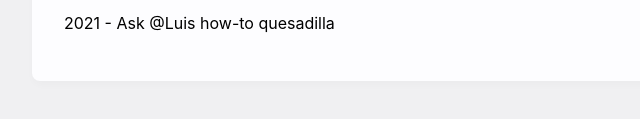
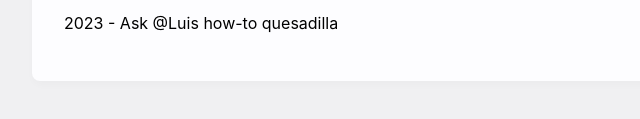
Before and after one commit to Octavio9052/Breakroom, a plain HTML site: page public/index.html in a window 1280 px wide. Shown: the part 591-710 px from the top of the page, 226-866 px from the left. Drawn offline with Linux system fonts and the light colour scheme; some packages are replaced by stand-ins of ours.

Commit message:
Update index.html

```diff
--- a/public/index.html
+++ b/public/index.html
@@ -16,7 +16,9 @@
     <div class="video-container">
     	<iframe src="https://www.youtube.com/embed/aQH0pVyiUpA" frameborder="0" allow="accelerometer; autoplay; encrypted-media; gyroscope; picture-in-picture" allowfullscreen></iframe>
     </div>
-    <p>2021 - Ask @Luis how-to quesadilla</p>
+    <p>2023 - Ask @Luis how-to quesadilla</p>
+
+    <a rel="me" href="https://mastodon.social/@octavio_armenta"></a>
 </div>
 
 <script src="/__/firebase/8.4.2/firebase-app.js"></script>
```
